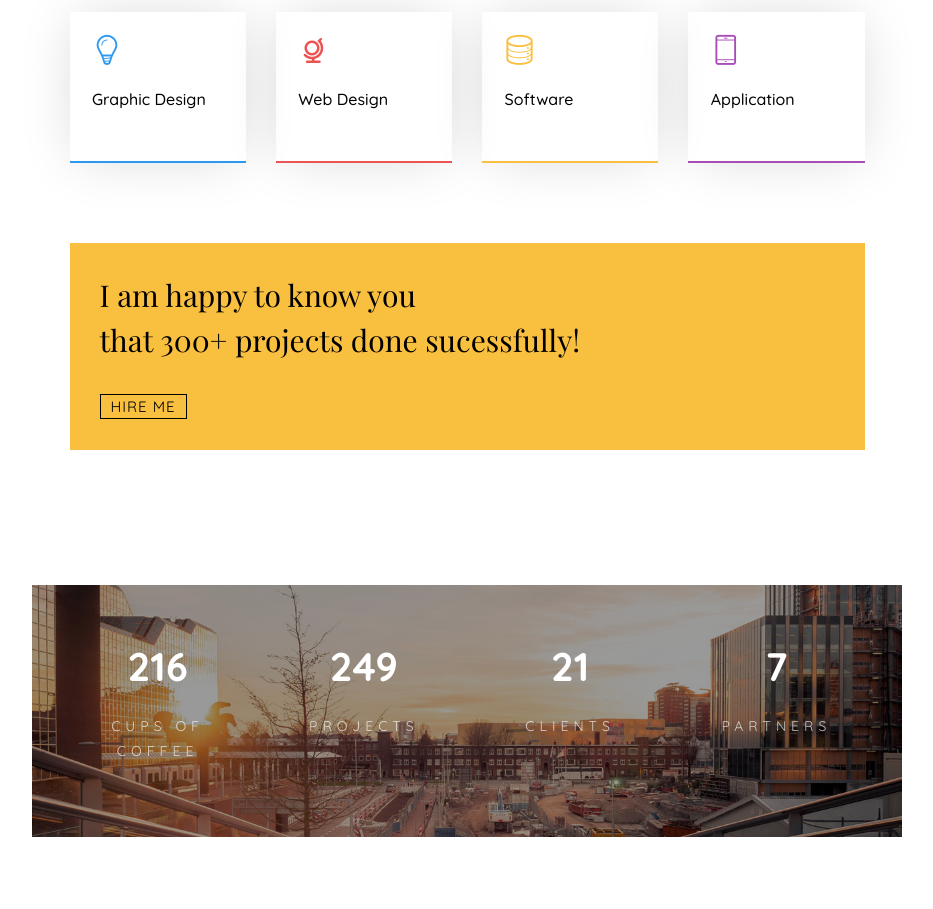
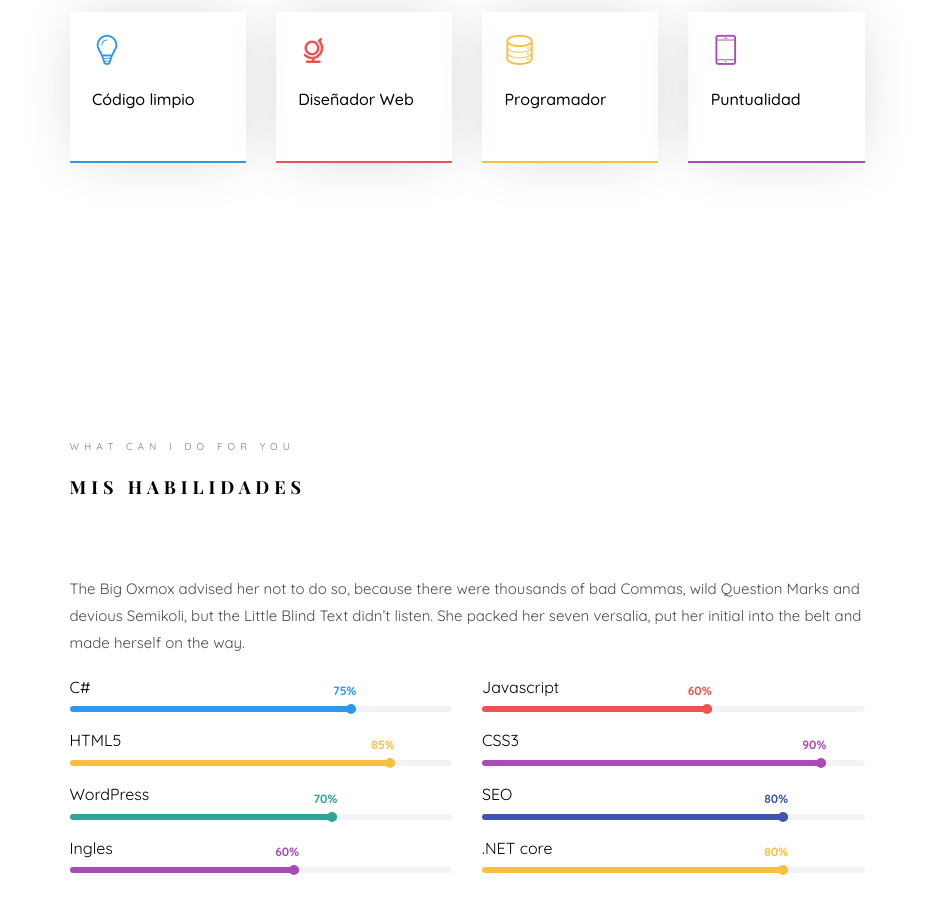
Before and after one commit to Juanq009/personalPage, a plain HTML site: page index.html in a window 1280 px wide. Shown: the part 1303-2212 px from the top of the page, without its empty margins (323-1256 px from the left). Drawn offline with nearby package versions, Linux system fonts and the light colour scheme; files whose address does not match are found by name; a web font is replaced by a local one.

Commit message:
arreglando colores

```diff
--- a/css/style.css
+++ b/css/style.css
@@ -351,7 +351,7 @@ body.offcanvas {
     -o-transform: translateX(0);
     transform: translateX(0);
     width: 300px;
-    background: #f2f3f7;
+    background: #ffffff;
     z-index: 999;
     position: fixed; }
   body.offcanvas #colorlib-main, body.offcanvas .colorlib-nav-toggle {
--- a/index.html
+++ b/index.html
@@ -145,37 +145,29 @@ Copyright &copy;<script>document.write(new Date().getFullYear());</script> All r
 								<div class="col-md-3 animate-box" data-animate-effect="fadeInLeft">
 									<div class="services color-1">
 										<span class="icon2"><i class="icon-bulb"></i></span>
-										<h3>Graphic Design</h3>
+										<h3>Código limpio</h3>
 									</div>
 								</div>
 								<div class="col-md-3 animate-box" data-animate-effect="fadeInRight">
 									<div class="services color-2">
 										<span class="icon2"><i class="icon-globe-outline"></i></span>
-										<h3>Web Design</h3>
+										<h3>Diseñador Web </h3>
 									</div>
 								</div>
 								<div class="col-md-3 animate-box" data-animate-effect="fadeInTop">
 									<div class="services color-3">
 										<span class="icon2"><i class="icon-data"></i></span>
-										<h3>Software</h3>
+										<h3>Programador</h3>
 									</div>
 								</div>
 								<div class="col-md-3 animate-box" data-animate-effect="fadeInBottom">
 									<div class="services color-4">
 										<span class="icon2"><i class="icon-phone3"></i></span>
-										<h3>Application</h3>
+										<h3>Puntualidad </h3>
 									</div>
 								</div>
 							</div>
-							<div class="row">
-								<div class="col-md-12 animate-box" data-animate-effect="fadeInLeft">
-									<div class="hire">
-										<h2>I am happy to know you <br>that 300+ projects done sucessfully!</h2>
-										<a href="#" class="btn-hire">Hire me</a>
-									</div>
-								</div>
-							</div>
-						</div>
+
 					</div>
 				</div>
 			</section>
@@ -184,31 +176,7 @@ Copyright &copy;<script>document.write(new Date().getFullYear());</script> All r
 
 
 
-			<div id="colorlib-counter" class="colorlib-counters" style="background-image: url(images/cover_bg_1.jpg);" data-stellar-background-ratio="0.5">
-				<div class="overlay"></div>
-				<div class="colorlib-narrow-content">
-					<div class="row">
-					</div>
-					<div class="row">
-						<div class="col-md-3 text-center animate-box">
-							<span class="colorlib-counter js-counter" data-from="0" data-to="309" data-speed="5000" data-refresh-interval="50"></span>
-							<span class="colorlib-counter-label">Cups of coffee</span>
-						</div>
-						<div class="col-md-3 text-center animate-box">
-							<span class="colorlib-counter js-counter" data-from="0" data-to="356" data-speed="5000" data-refresh-interval="50"></span>
-							<span class="colorlib-counter-label">Projects</span>
-						</div>
-						<div class="col-md-3 text-center animate-box">
-							<span class="colorlib-counter js-counter" data-from="0" data-to="30" data-speed="5000" data-refresh-interval="50"></span>
-							<span class="colorlib-counter-label">Clients</span>
-						</div>
-						<div class="col-md-3 text-center animate-box">
-							<span class="colorlib-counter js-counter" data-from="0" data-to="10" data-speed="5000" data-refresh-interval="50"></span>
-							<span class="colorlib-counter-label">Partners</span>
-						</div>
-					</div>
-				</div>
-			</div>
+
 
 			<section class="colorlib-skills" data-section="skills">
 				<div class="colorlib-narrow-content">
@@ -288,22 +256,22 @@ Copyright &copy;<script>document.write(new Date().getFullYear());</script> All r
 								</div>
 							</div>
 						</div>
-						<div class="col-md-7 animate-box" data-animate-effect="fadeInLeft">
+						<div class="col-md-6 animate-box" data-animate-effect="fadeInLeft">
 							<div class="progress-wrap">
 								<h3>Ingles </h3>
 								<div class="progress">
-								 	<div class="progress-bar color-6" role="progressbar" aria-valuenow="80"
+								 	<div class="progress-bar color-4" role="progressbar" aria-valuenow="80"
 								  	aria-valuemin="0" aria-valuemax="100" style="width:60%">
 								    <span>60%</span>
 								  	</div>
 								</div>
 							</div>
 						</div>
-						<div class="col-md-8 animate-box" data-animate-effect="fadeInRight">
+						<div class="col-md-6 animate-box" data-animate-effect="fadeInRight">
 							<div class="progress-wrap">
-								<h3>SEO</h3>
+								<h3>.NET core</h3>
 								<div class="progress">
-								 	<div class="progress-bar color-6" role="progressbar" aria-valuenow="80"
+								 	<div class="progress-bar color-3" role="progressbar" aria-valuenow="80"
 								  	aria-valuemin="0" aria-valuemax="100" style="width:80%">
 								    <span>80%</span>
 								  	</div>
@@ -463,7 +431,8 @@ Copyright &copy;<script>document.write(new Date().getFullYear());</script> All r
 					               </div>
 					               <div class="timeline-label">
 					               	<h2><a href="#">Administrativo en Secretaria de Cultura y Extensión Universitaria en UTN - Rosario</a> <span>2016-2018</span></h2>
-					                  <p>Even the all-powerful Pointing has no control about the blind texts it is an almost unorthographic life One day however a small line of blind text by the name of Lorem Ipsum decided to leave for the far World of Grammar.</p>
+									  <p>Encargado de equipo multimedia y reserva de espacios de usos múltiples </p>
+									  <p>Referencias Ing. Miguel Puyo <a href="+54 9 2477 53-4074 ">+54 9 2477 53-4074 </a>	</p>
 					               </div>
 					            </div>
 					         </article>
```
